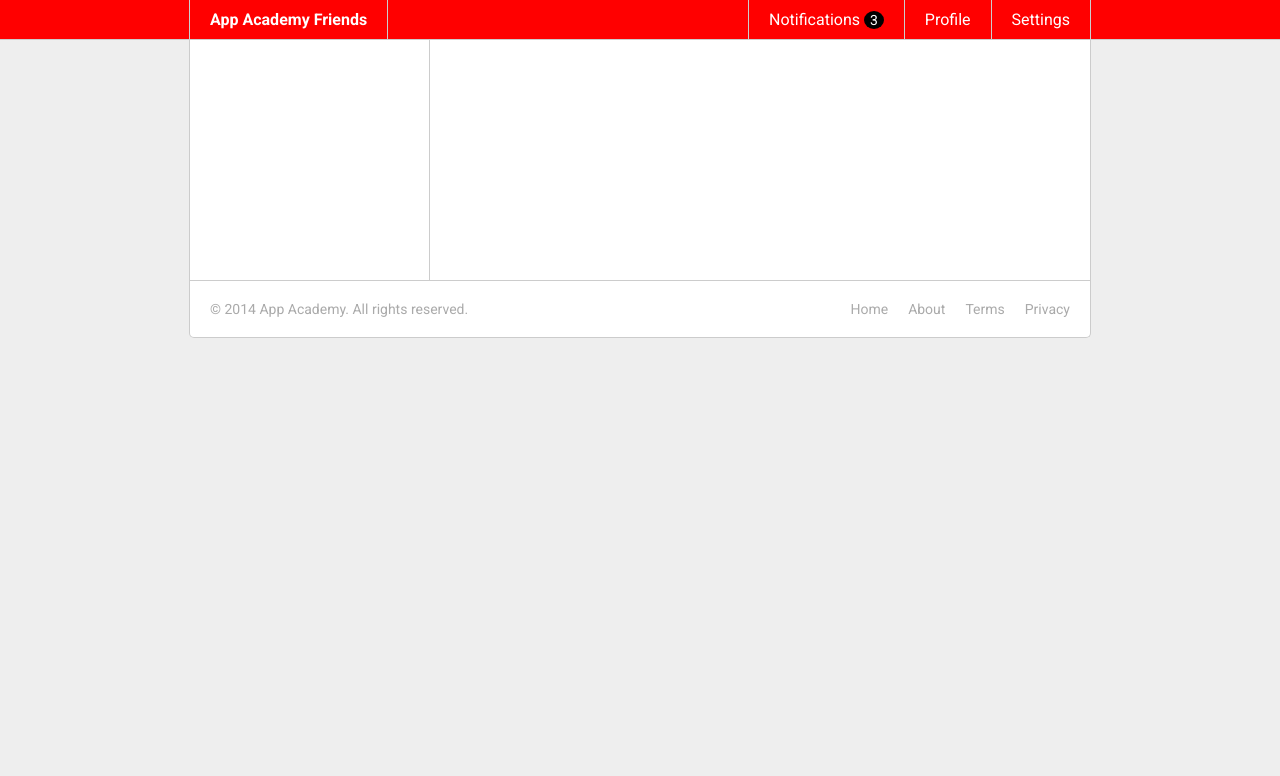
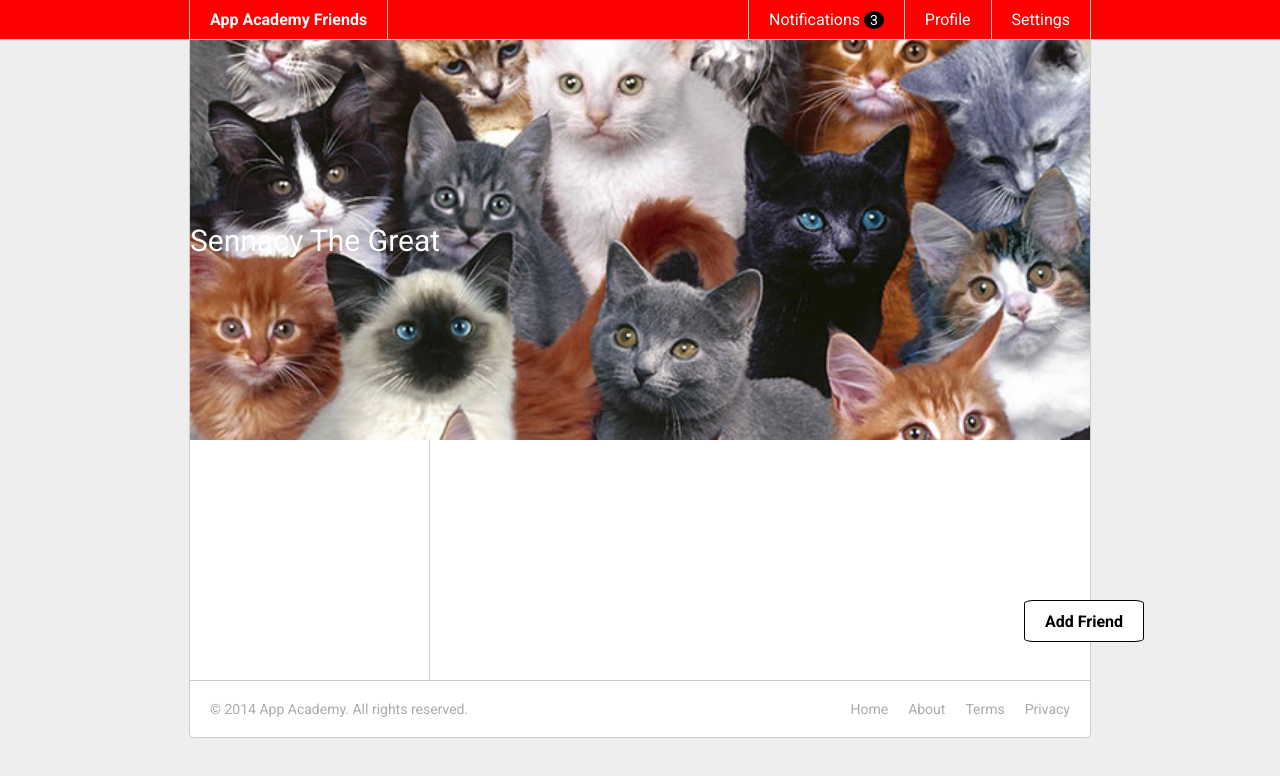
Before and after one commit to huangtonyj/aA_W5D5, a plain HTML site: page css-friends-05/05-cats.html in a window 1280 px wide. Drawn offline with Linux system fonts and the light colour scheme.

Commit message:
work on CSS phase 5

```diff
--- a/css-friends-05/05-cats.html
+++ b/css-friends-05/05-cats.html
@@ -37,6 +37,14 @@
   </header>
 
   <main class="content">
+
+    <section class = content-header>
+
+      <h1>Sennacy The Great</h1>
+      <button class="content-header-add-friend">Add Friend</button>
+
+    </section>
+
     <section class="content-sidebar">
 
     </section>
--- a/css-friends-05/css/05-cats.css
+++ b/css-friends-05/css/05-cats.css
@@ -1 +1,29 @@
 /* PHASE 5: Cats */
+.content-header {
+  height: 400px;
+  width: 100%;
+  background-image: url("../images/cats.jpg");
+  background-color: #cccccc;
+  background-size: cover;
+  display: flex;
+}
+
+.content-header h1 {
+  display: inline-block;
+  color: white;
+  align-content: center;
+  font: inherit;
+  font-size: 30px;
+}
+
+.content-header-add-friend {
+  padding: 10px 20px 10px 20px;
+  border: 1px solid black;
+  height: 20px;
+  position: absolute;
+  top: 75%;
+  left: 80%;
+  background-color: white;
+  border-radius: 8%;
+  font-weight: bold;
+}
```
